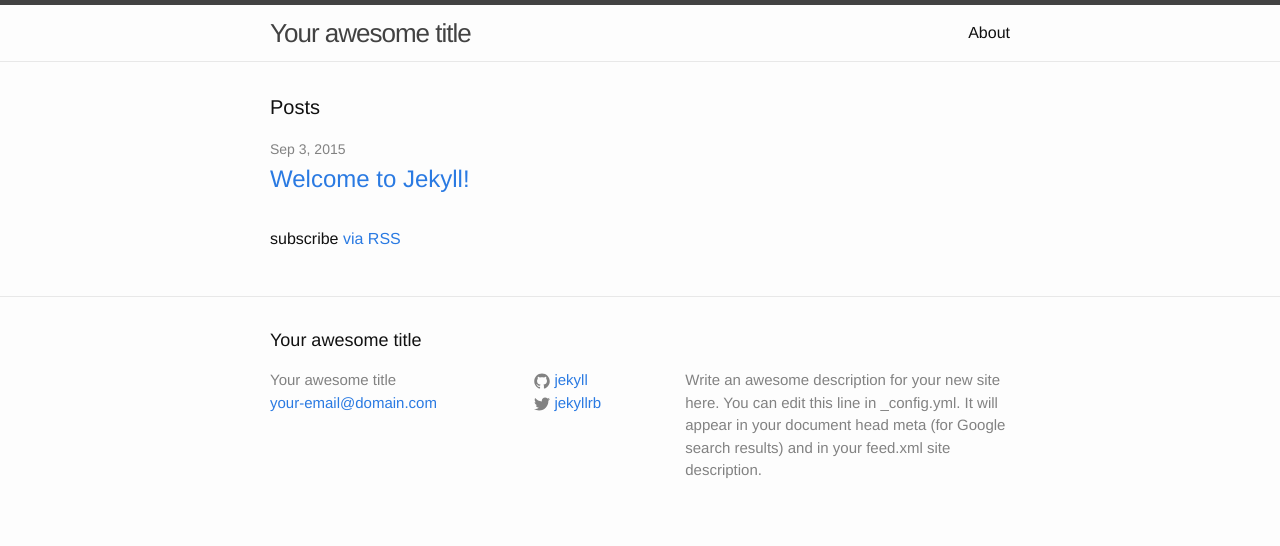
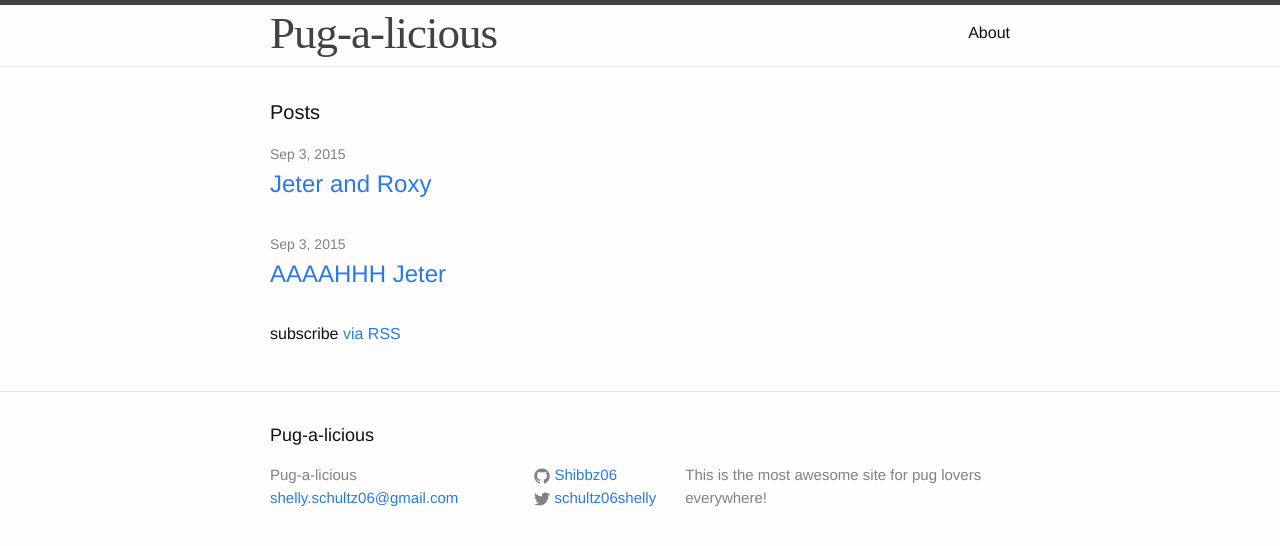
Before and after one commit to Shibbz06/pugalicious, a Jekyll site: the page built from index.html, in a window 1280 px wide. Shown: the top 546 px of the page. Built offline with Jekyll 4.4.1, drawn with Linux system fonts in a browser that asks for light colours.

Commit message:
title and two blog posts

```diff
--- a/_config.yml
+++ b/_config.yml
@@ -1,14 +1,11 @@
 # Site settings
-title: Your awesome title
-email: your-email@domain.com
-description: > # this means to ignore newlines until "baseurl:"
-  Write an awesome description for your new site here. You can edit this
-  line in _config.yml. It will appear in your document head meta (for
-  Google search results) and in your feed.xml site description.
+title: Pug-a-licious
+email: shelly.schultz06@gmail.com
+description: This is the most awesome site for pug lovers everywhere!
 baseurl: "" # the subpath of your site, e.g. /blog/
 url: "http://yourdomain.com" # the base hostname & protocol for your site
-twitter_username: jekyllrb
-github_username:  jekyll
+twitter_username: schultz06shelly
+github_username:  Shibbz06
 
 # Build settings
 markdown: kramdown
--- a/_sass/_layout.scss
+++ b/_sass/_layout.scss
@@ -11,15 +11,18 @@
 }
 
 .site-title {
-    font-size: 26px;
+    font-size: 45px;
     line-height: 56px;
     letter-spacing: -1px;
-    margin-bottom: 0;
+    margin-bottom: 5px;
     float: left;
+    font-family: 'Lobster', cursive;
 
     &,
     &:visited {
         color: $grey-color-dark;
+    background-image: url ('https://wallpaperscraft.com/image/pug_face_happy_look_puppy_56871_2560x1024.jpg') center center no-repeat;
+
     }
 }
 
```
Also changed, not shown: _posts/2015-09-03-AAAAHHH-Jeter.markdown (added, +21 -0 lines), _posts/2015-09-03-Jeter-and-Roxy.markdown (added, +8 -0 lines), _posts/2015-09-03-welcome-to-jekyll.markdown (deleted, +0 -25 lines).
